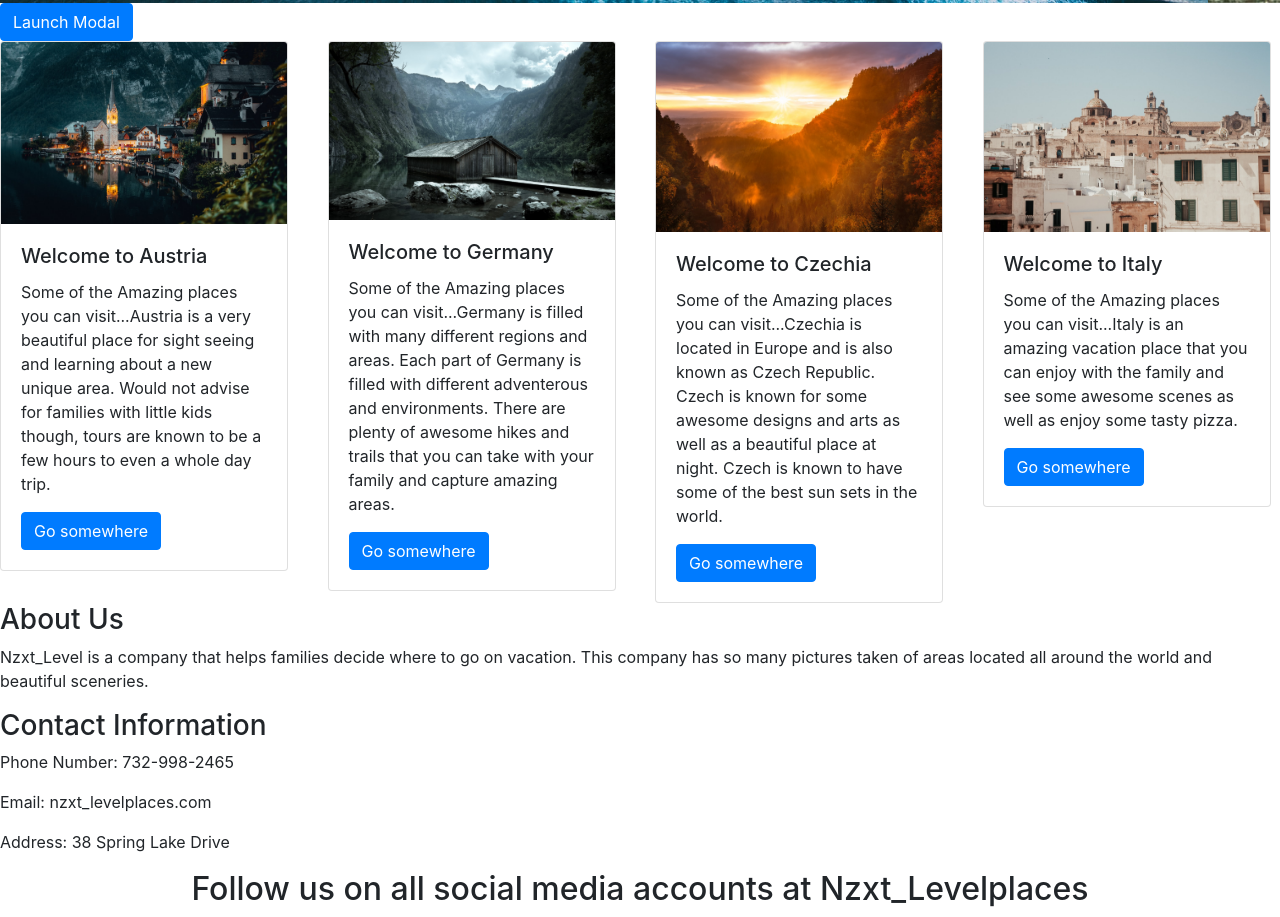
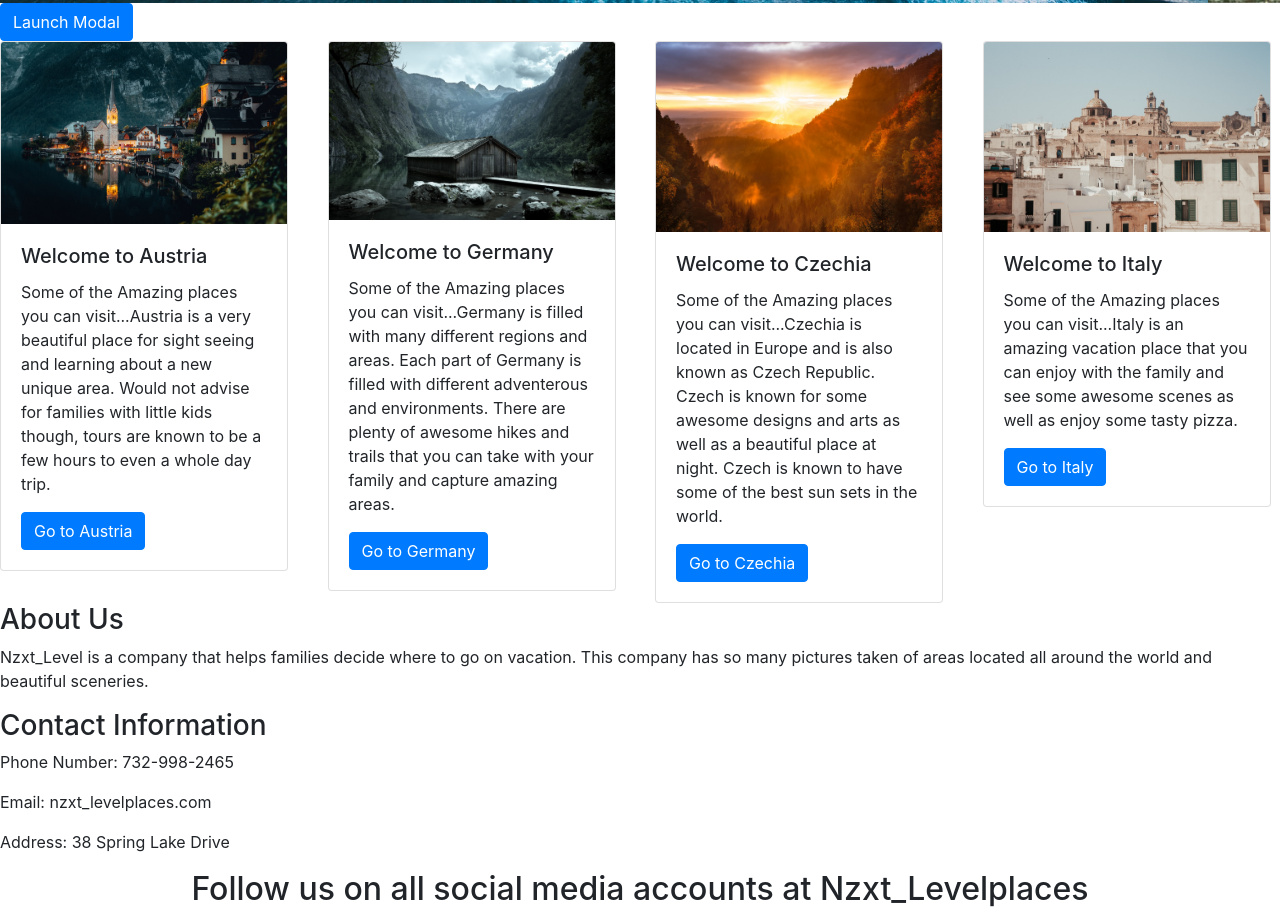
Before and after one commit to CodePeterson22/Peterson-Bootstrap.io, a plain HTML site: page index.html in a window 1280 px wide. Shown: the part 1410-2327 px from the top of the page. Drawn offline with nearby package versions, Linux system fonts and the light colour scheme.

Commit message:
Add files via upload

```diff
--- a/index.html
+++ b/index.html
@@ -123,7 +123,7 @@
     <div class="card-body">
       <h5 class="card-title">Welcome to Austria</h5>
       <p class="card-text">Some of the Amazing places you can visit...Austria is a very beautiful place for sight seeing and learning about a new unique area. Would not advise for families with little kids though, tours are known to be a few hours to even a whole day trip.</p>
-      <a href="#" class="btn btn-primary">Go somewhere</a>
+      <a href="https://www.austria.info/en" class="btn btn-primary">Go to Austria</a>
     </div>
     </div>
   </div> <!-- CLOSES COL -->
@@ -133,7 +133,7 @@
     <div class="card-body">
       <h5 class="card-title">Welcome to Germany</h5>
       <p class="card-text">Some of the Amazing places you can visit...Germany is filled with many different regions and areas. Each part of Germany is filled with different adventerous and environments. There are plenty of awesome hikes and trails that you can take with your family and capture amazing areas.</p>
-      <a href="#" class="btn btn-primary">Go somewhere</a>
+      <a href="https://www.germany.travel/en/index.html" class="btn btn-primary">Go to Germany</a>
     </div>
     </div>
   </div><!-- CLOSES COL -->
@@ -143,7 +143,7 @@
     <div class="card-body">
       <h5 class="card-title">Welcome to Czechia</h5>
       <p class="card-text">Some of the Amazing places you can visit...Czechia is located in Europe and is also known as Czech Republic. Czech is known for some awesome designs and arts as well as a beautiful place at night. Czech is known to have some of the best sun sets in the world.</p>
-      <a href="#" class="btn btn-primary">Go somewhere</a>
+      <a href="https://www.google.com/destination?q=czechia&rlz=1C1GCEB_enUS865US865&output=search&dest_mid=/m/01mjq&sa=X&ved=2ahUKEwj_9-L4h4HoAhWGgnIEHaMbBV8Q6tEBKAQwDHoECBkQFw#dest_mid=/m/01mjq&tcfs=EhMKCC9tLzAxbWpxEgdDemVjaGlh" class="btn btn-primary">Go to Czechia</a>
     </div>
     </div>
   </div><!-- CLOSES COL -->
@@ -153,7 +153,7 @@
     <div class="card-body">
       <h5 class="card-title">Welcome to Italy</h5>
       <p class="card-text">Some of the Amazing places you can visit...Italy is an amazing vacation place that you can enjoy with the family and see some awesome scenes as well as enjoy some tasty pizza.</p>
-      <a href="#" class="btn btn-primary">Go somewhere</a>
+      <a href="http://www.italia.it/en/home.html" class="btn btn-primary">Go to Italy</a>
     </div>
   </div>
   </div><!-- CLOSES COL -->
```
